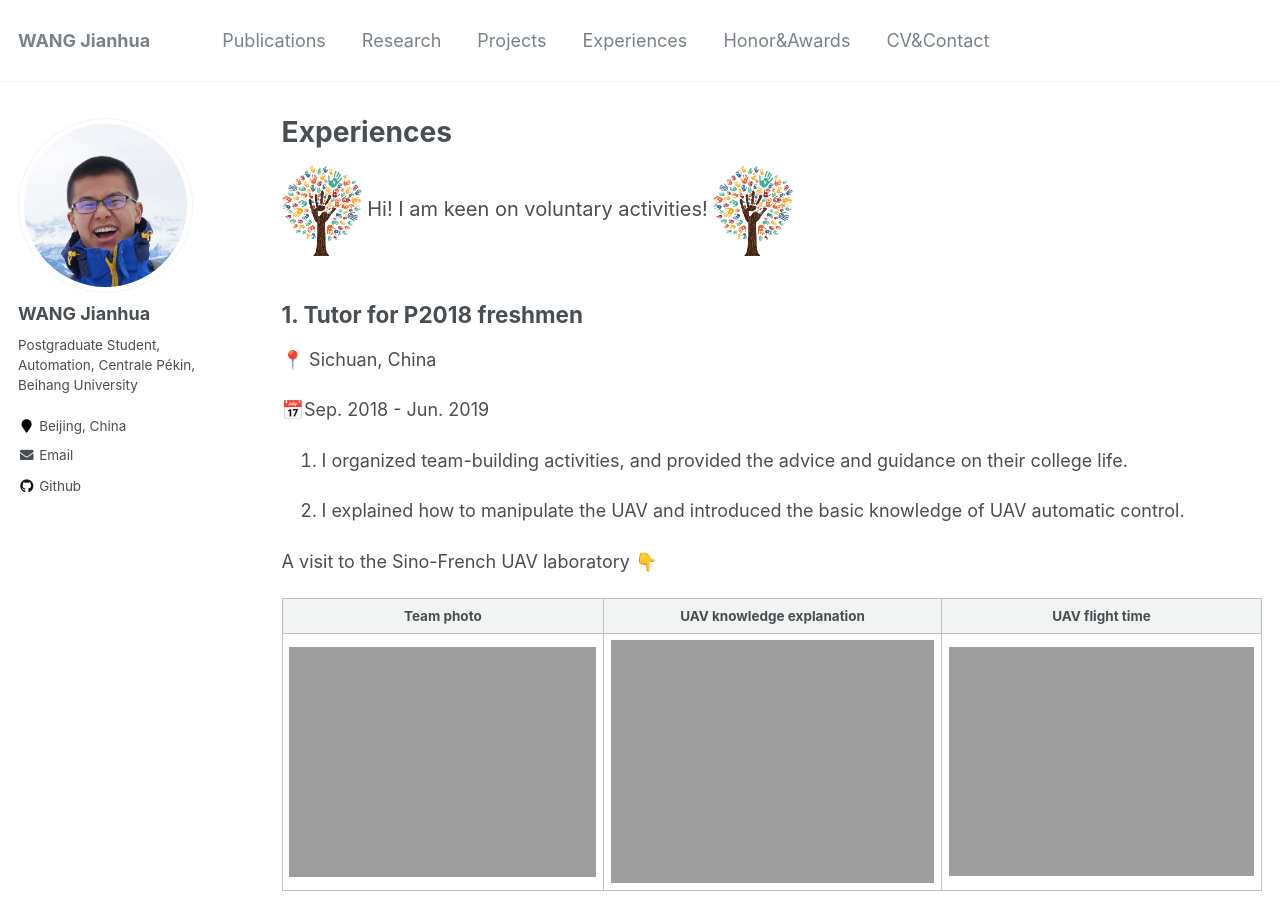
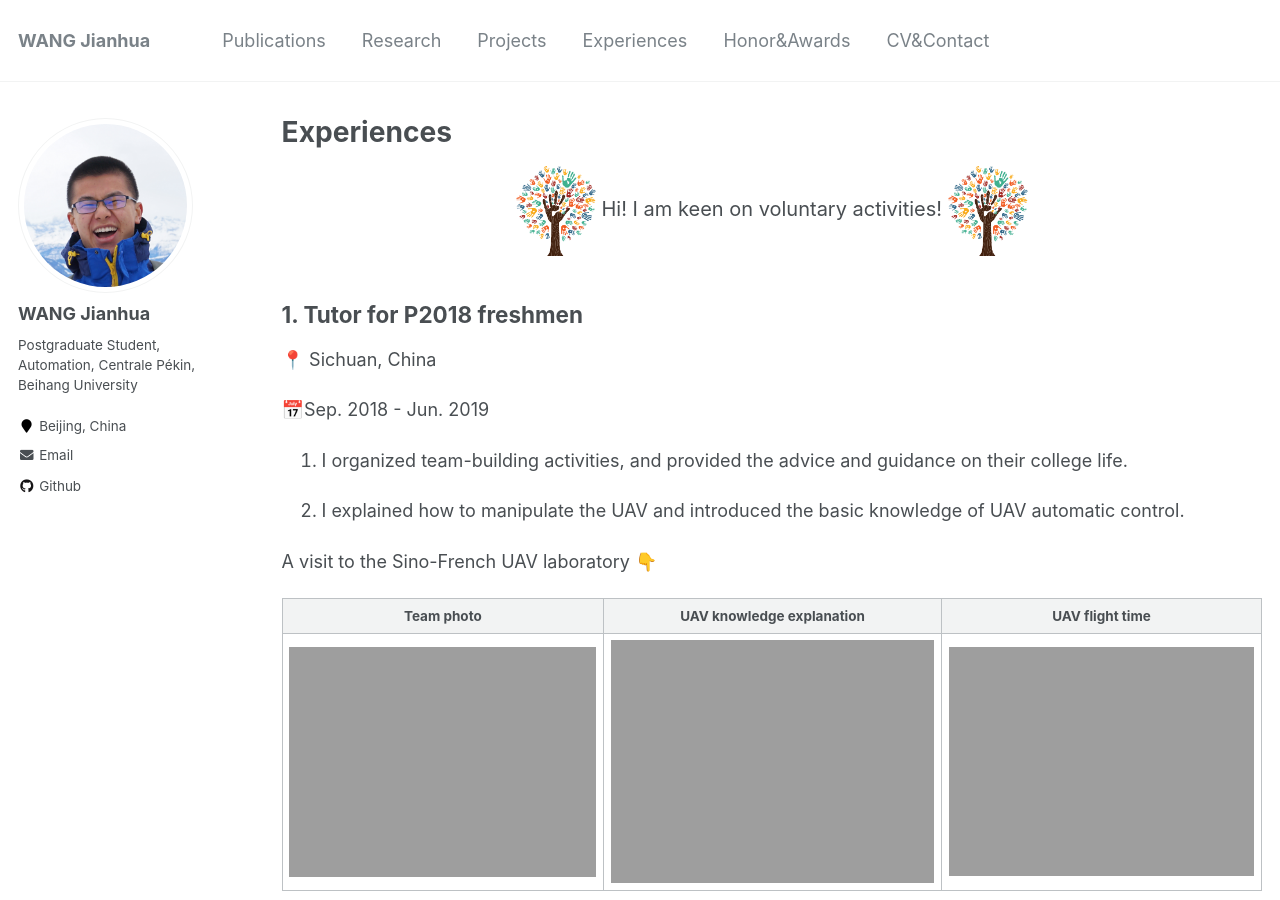
Before and after one commit to jianhua-WANG-ENS/old-homepage, a Jekyll site: the page built from _pages/Experiences.md, in a window 1280 px wide and 900 px high. Built offline with Jekyll 4.4.1, drawn with Linux system fonts in a browser that asks for light colours.

Commit message:
Update Experiences.md

```diff
--- a/_pages/Experiences.md
+++ b/_pages/Experiences.md
@@ -11,7 +11,7 @@ author_profile: true
 
 <!-- 在学习和科研之余，我还参加了很多志愿服务活动。 -->
 
-<p style="center; font-size:20px;">
+<p style="text-align:center; font-size:20px;">
 <img src="https://jianhua-WANG-BUAA.github.io/images/comptence.png" alt="comptence.png" border="0" width="80"/> Hi! I am keen on voluntary activities! <img src="https://jianhua-WANG-BUAA.github.io/images/comptence.png" alt="comptence.png" border="0" width="80"/>
 </p>
 
```
